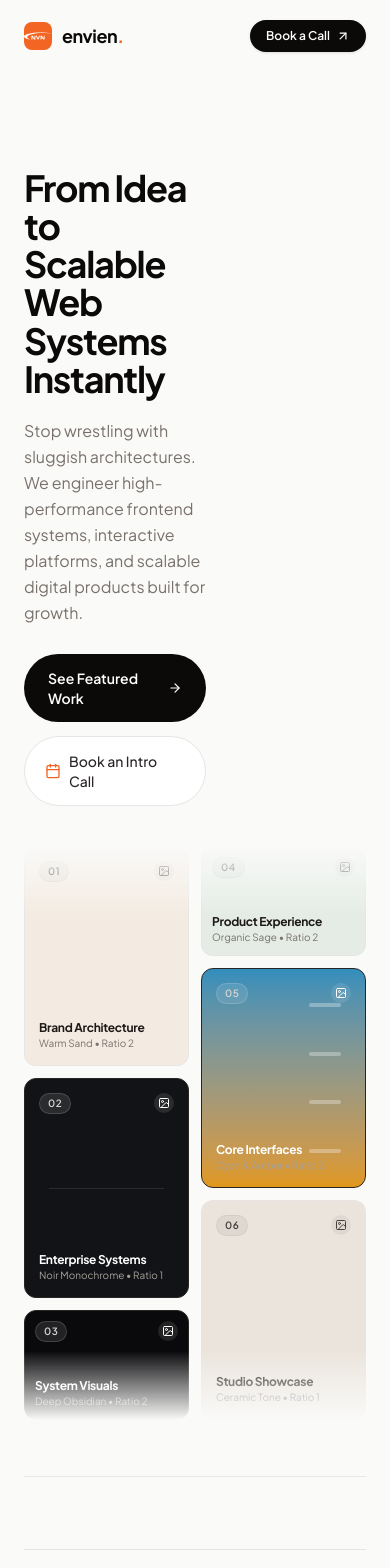
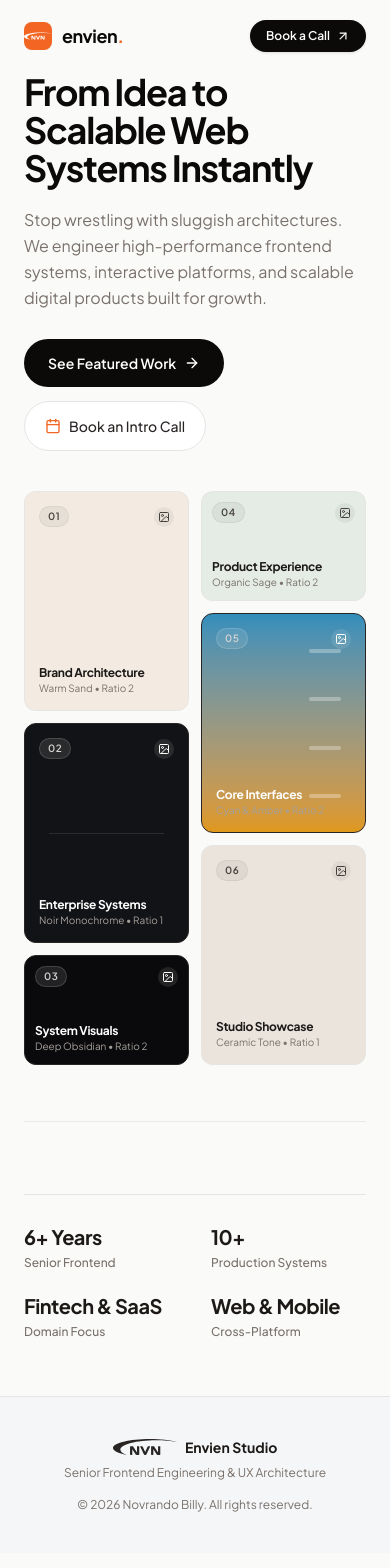
Before and after one commit to novrandobilly/lothlorien, a Next.js app in the folder frontend/: page / in a window 390 px wide. Shown: the top 1568 px of the page. Built offline with nearby package versions, Linux system fonts and the light colour scheme.

Commit message:
refactor: update HeroSection layout for improved responsiveness and visual consistency

```diff
--- a/frontend/src/features/home/features/hero-section/index.tsx
+++ b/frontend/src/features/home/features/hero-section/index.tsx
@@ -111,7 +111,7 @@ export function HeroSection() {
           {/* =========================================================
               1. LEFT COLUMN: TYPOGRAPHY, CAPTION & ACTION BUTTONS
              ========================================================= */}
-          <div className="lg:col-span-6 xl:col-span-6 flex flex-col justify-center text-left pt-24">
+          <div className="w-full lg:col-span-7 flex flex-col justify-center text-left self-center">
             {/* Main Headline (Sans-serif, bold, 3 lines matching screenshot) */}
             <h1 className="text-4xl sm:text-5xl md:text-6xl xl:text-[68px] font-bold tracking-[-0.035em] text-stone-950 leading-[1.06] font-sans">
               From Idea to <br />
@@ -146,12 +146,11 @@ export function HeroSection() {
           </div>
 
           {/* =========================================================
-              2. RIGHT COLUMN: VISUAL CARDS CONTAINER (WITH RED BORDER)
-              Height ratios in order: 2 : 1 : 2 : 2 : 2 : 1
-              Column 1: Slot 1 (2) + Slot 2 (1) + Slot 3 (2) = 5 units
-              Column 2: Slot 4 (2) + Slot 5 (2) + Slot 6 (1) = 5 units
+              2. RIGHT COLUMN: VISUAL CARDS CONTAINER
+              Responsive: w-full on mobile, lg:col-span-5 on desktop.
+              Shadow mask is desktop-only (hidden when stacked in column).
              ========================================================= */}
-          <div className="col-span-5 relative rounded-xl mask-[linear-gradient(to_bottom,transparent_0%,black_12%,black_88%,transparent_100%)] [-webkit-mask-image:linear-gradient(to_bottom,transparent_0%,black_12%,black_88%,transparent_100%)]">
+          <div className="w-full lg:col-span-5 relative rounded-xl lg:mask-[linear-gradient(to_bottom,transparent_0%,black_12%,black_88%,transparent_100%)] lg:[-webkit-mask-image:linear-gradient(to_bottom,transparent_0%,black_12%,black_88%,transparent_100%)]">
             <div className="grid grid-cols-2 gap-3 sm:gap-4">
               {/* --- Column 1 (Slots 1, 2, 3 -> Ratios: 2, 1, 2) --- */}
               <div className="flex flex-col gap-3 sm:gap-4">
```
